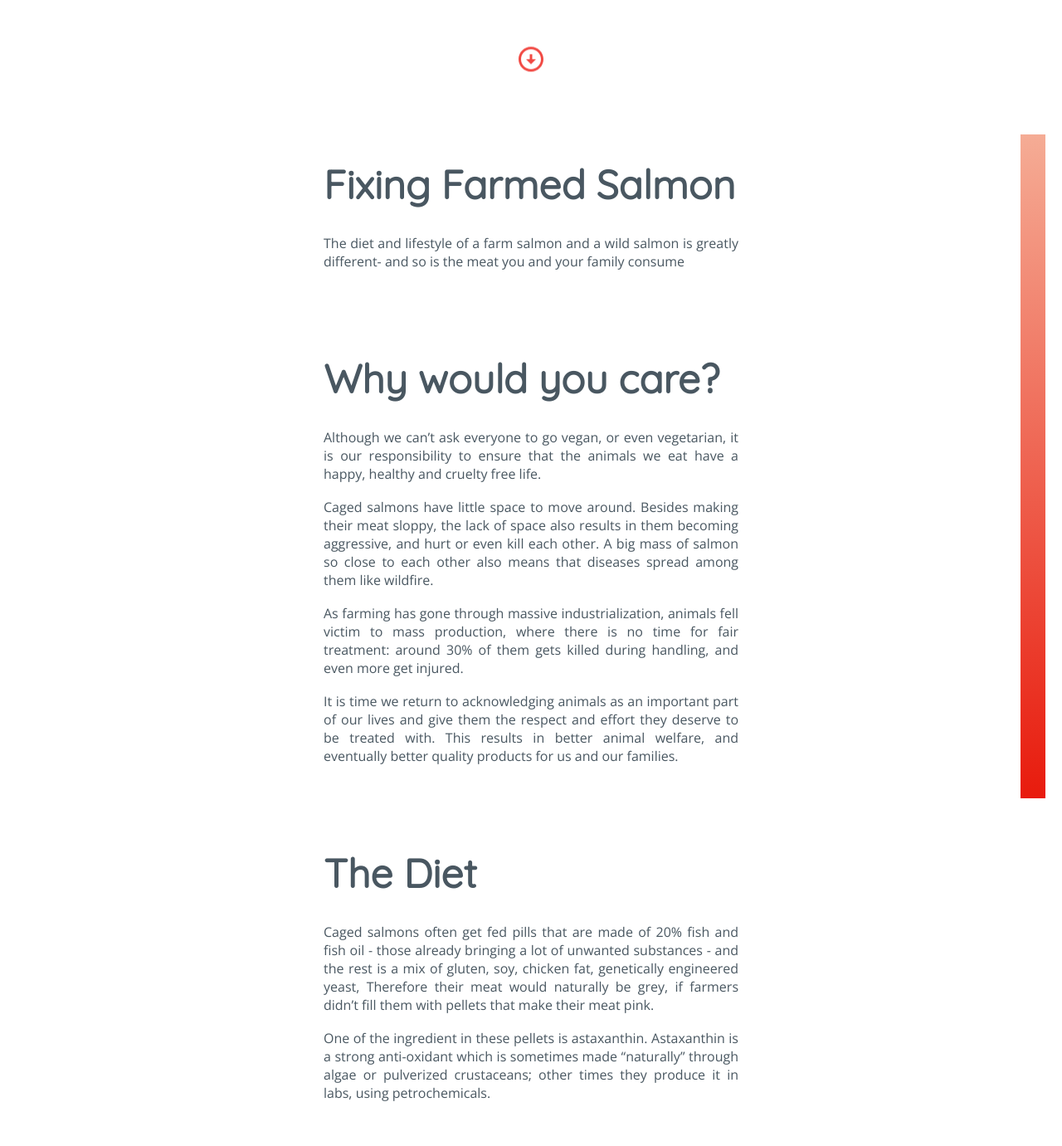
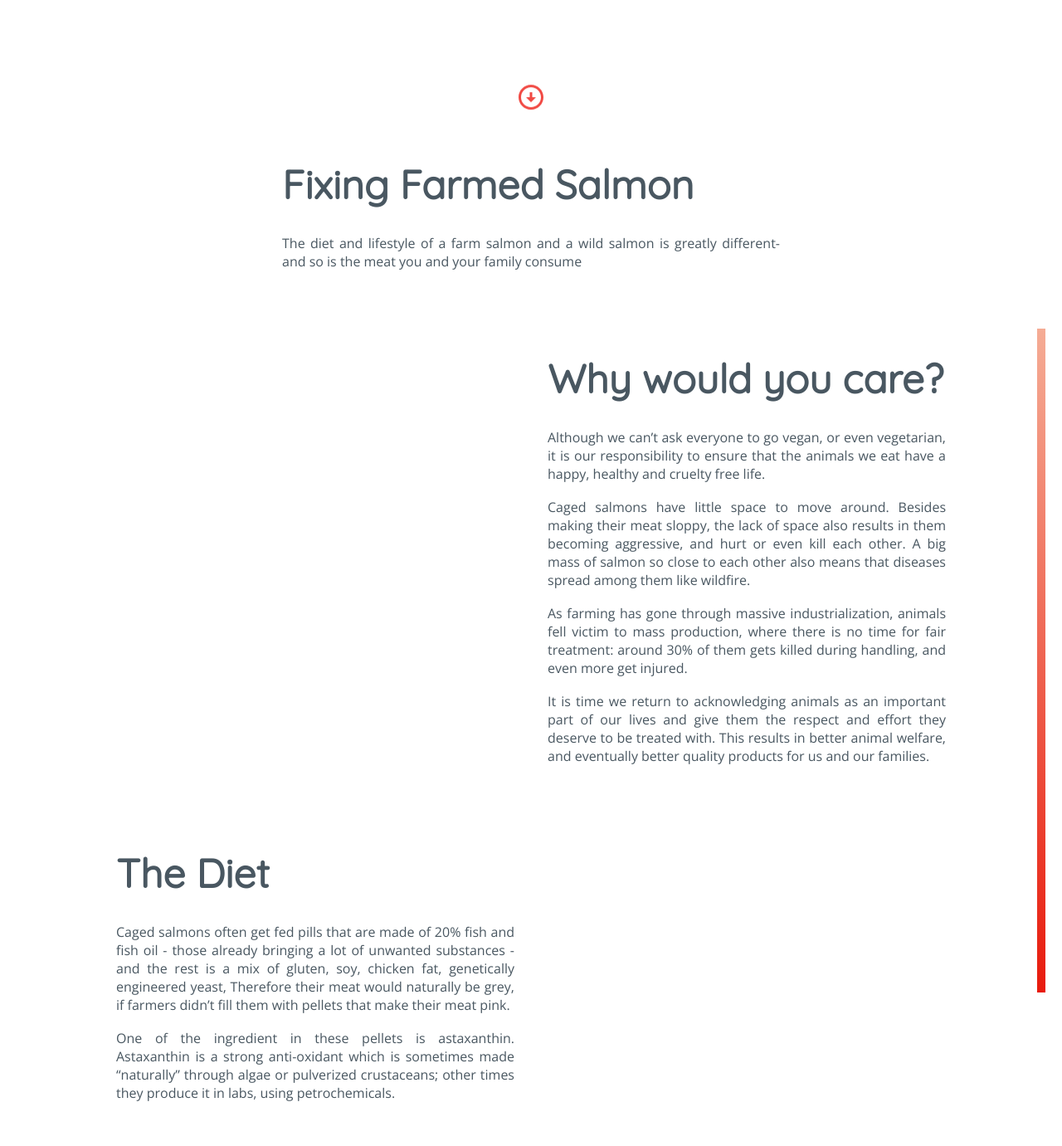
Before and after one commit to arnarlogih/Niceland_ANIMA, a plain HTML site: page index.html in a window 1280 px wide. Shown: the part 658-2039 px from the top of the page at 83% size. Drawn offline with nearby package versions, Linux system fonts and the light colour scheme.

Commit message:
article fix

```diff
--- a/index.html
+++ b/index.html
@@ -31,7 +31,7 @@
 
 
 
-    <div class="colorbox1"></div>
+
 
     <div class="wrapper">
         <section class="description">
@@ -41,8 +41,11 @@
         </section>
     </div>
 
+    <div class="colorbox1"></div>
     <div class="wrapper">
-        <section class="description">
+        <section class="content">
+            <div></div>
+            <div>
             <h1>Why would you care?</h1>
             <p>Although we can’t ask everyone to go vegan, or even vegetarian, it is our responsibility to ensure that the animals we eat have a happy, healthy and cruelty free life.</p><br>
             <p> Caged salmons have little space to move around. Besides making their meat sloppy, the lack of space also results in them becoming aggressive, and hurt or even kill each other.
@@ -50,42 +53,56 @@
             <p>As farming has gone through massive industrialization, animals fell victim to mass production, where there is no time for fair treatment: around 30% of them gets killed during handling, and even more get injured.</p><br>
             <p>
                 It is time we return to acknowledging animals as an important part of our lives and give them the respect and effort they deserve to be treated with. This results in better animal welfare, and eventually better quality products for us and our families.</p>
+                </div>
         </section>
     </div>
 
+
+    <div>
     <div class="wrapper">
-        <section class="description">
+        <section class="content">
+            <div>
             <h1>The Diet</h1>
             <p>Caged salmons often get fed pills that are made of 20% fish and fish oil - those already bringing a lot of unwanted substances - and the rest is a mix of gluten, soy, chicken fat, genetically engineered yeast, Therefore their meat would naturally be grey, if farmers didn’t fill them with pellets that make their meat pink.</p><br>
             <p> One of the ingredient in these pellets is astaxanthin. Astaxanthin is a strong anti-oxidant which is sometimes made “naturally” through algae or pulverized crustaceans; other times they produce it in labs, using petrochemicals.
             </p>
+                </div>
+            <div></div>
         </section>
     </div>
-
+</div>
 
     <div class="wrapper">
-        <section class="description">
+        <section class="content">
+            <div></div>
+            <div>
             <h1>Coloring</h1>
             <p>A common belief is that is that wild salmon is darker than farmed salmon, therefore farmers strongly colour their fish’ meat. A study revealed that anything colored lower than 23 on SalmoFan (see on the picture) is difficult to sell at any price.</p><br>
             <p>
                 However the colouring process increases the price, and leads to consuming potentially unwanted substances. So if consumers want to save money by buying farmed salmon instead of wild, they should start demanding farmers cut out those expensive colour-pigments, and sell them salmon that’s gray.
             </p>
+                </div>
         </section>
     </div>
 
     <div class="wrapper">
-        <section class="description">
+        <section class="content">
+            <div>
             <h1>Effects of farmed Salmon</h1>
             <p>salmon farms endanger wild salmons. The farms often lay close to the where the rivers reach the fjords, meaning the baby wild salmons will have to swim past the salmon farms. There they get attacked by salmon lice, which usually isn’t a problem for grown-up salmons, but the babies are not strong enough yet to survive.</p><br>
 
             <p>Another issue is farmed salmon escaping, meaning they compete with wild salmon for food and habitat, and they can spread diseases to wild species.</p><br>
             <p>
                 This means that as wild salmon becomes threatened and fewer in numbers, it will be more difficult to get, and more expensive to buy.</p>
+                </div>
+            <div></div>
         </section>
     </div>
 
     <div class="wrapper">
-        <section class="description">
+        <section class="content">
+            <div></div>
+            <div>
             <h1>Wild Salmon</h1>
             <p>A wild salmon living freely also get to move enough, meaning their meat is more muscular and tasty. Therefore some cooks downright refuse to serve farmed salmon in their restaurants, due to their sloppy meat.
             </p><br>
@@ -93,7 +110,7 @@
                 Even though wild salmon can be two or three times as expensive as farmed salmon, with a higher nutritional value you have to eat less of it, not to mention the lack of substances you and your family avoid to eat when eating wild salmon.</p><br>
             <p>
                 A small fillet of wild salmon has 131 fewer calories and half the fat content of the same amount of farmed salmon. And farmed salmon has 20.5 percent more saturated fat content — and that's fat you do not want.</p>
-
+</div>
         </section>
     </div>
 
--- a/style.css
+++ b/style.css
@@ -48,7 +48,8 @@ h1 {
     text-transform: uppercase;
 }
 .downArrow{
-    padding-top: 50px;
+    padding-top: 100px;
+
 }
 @keyframes jump {
   0%   {transform: translate3d(0,0,0);}
@@ -67,7 +68,7 @@ h1 {
 }
 
 .about {
-    width: 500px;
+    width: 600px;
     height: 50vh;
     padding: 0;
     display: flex;
@@ -80,9 +81,19 @@ h1 {
 }
 
 .description{
-      width: 500px;
+      width: 600px;
 }
 .description p{
+    text-align: justify;
+}
+
+.content{
+    display: grid;
+    grid-template-columns: 1fr 1fr;
+    grid-gap: 40px;
+    width: 1000px;
+}
+.content p{
     text-align: justify;
 }
 
@@ -111,8 +122,8 @@ section {
 }
 
 .colorbox1 {
-    right: 0;
-    width: 30px;
+    right:0;
+    width: 10px;
     position: absolute;
     height: 100%;
     margin: 20px;
```
